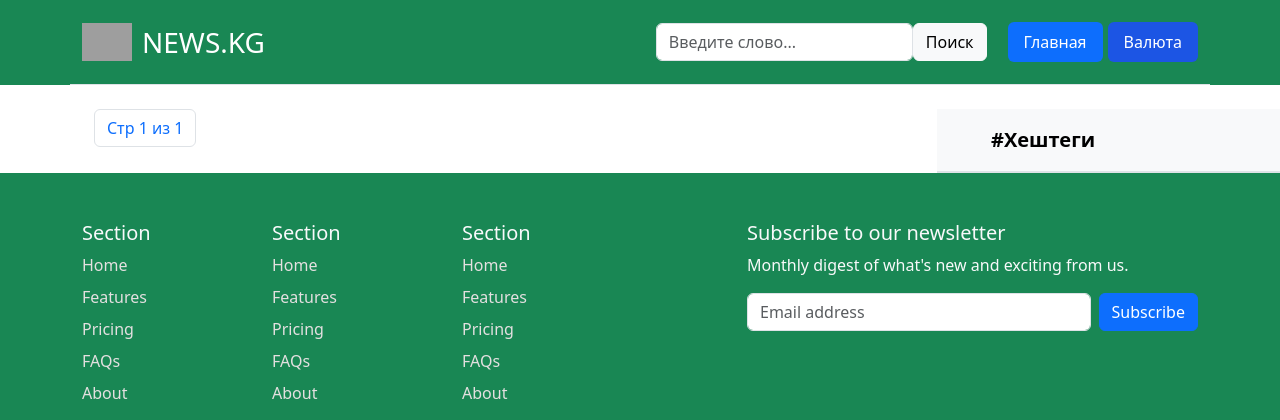
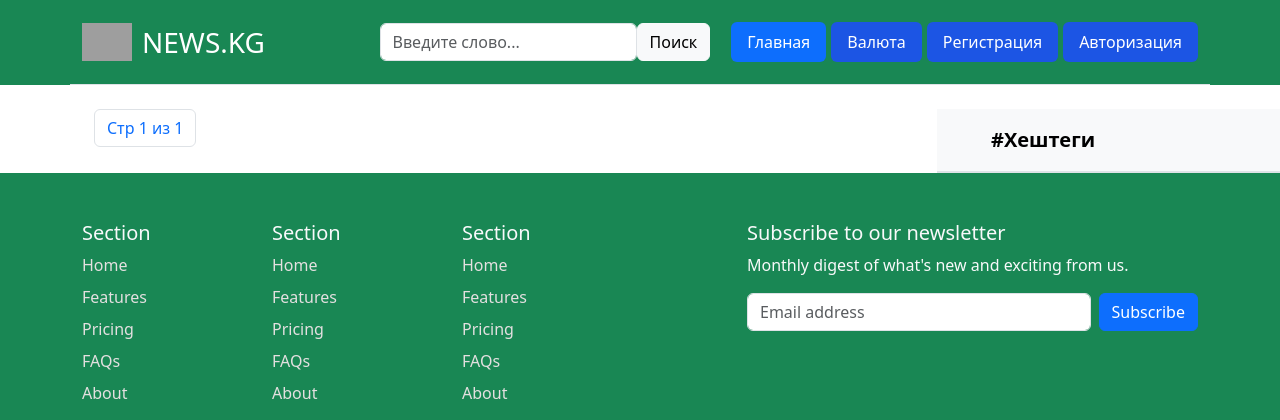
Before and after one commit to edzen12/news-backend9, a Django app: page / in a window 1280 px wide. Shown: the top 420 px of the page. Run offline with Django 5.2, Linux system fonts and the light colour scheme; data that the repository does not hold is empty; some libraries are stand-ins or nearby versions; grey boxes are pictures that could not be loaded.

Commit message:
register, login, logout

```diff
--- a/news/settings.py
+++ b/news/settings.py
@@ -116,6 +116,10 @@ USE_I18N = True
 
 USE_TZ = True
 
+# AUTH
+LOGIN_REDIRECT_URL = '/'
+LOGOUT_REDIRECT_URL = '/'
+
 
 # Static files (CSS, JavaScript, Images)
 # https://docs.djangoproject.com/en/6.0/howto/static-files/
--- a/news/urls.py
+++ b/news/urls.py
@@ -2,12 +2,16 @@ from django.contrib import admin
 from django.urls import path, include
 from django.conf.urls.static import static
 from django.conf import settings
+from django.contrib.auth import views as auth_views
 from post import views
 
 
 urlpatterns = [
     path('admin/', admin.site.urls),
     path("ckeditor5/", include('django_ckeditor_5.urls')),
+    path('register/', views.register, name='register'),
+    path('login/', auth_views.LoginView.as_view(template_name='login.html'), name='login'),
+    path('logout/', auth_views.LogoutView.as_view(), name='logout'),
     path('', views.index, name='home'),
     path('search/', views.search, name='search'),
     path('currency/', views.currency_view, name='currency'),
--- a/post/views.py
+++ b/post/views.py
@@ -2,10 +2,25 @@ from django.shortcuts import render, get_object_or_404, redirect
 from django.db.models import Count
 from django.core.paginator import Paginator
 from django.db.models import Q
+from django.contrib.auth.forms import UserCreationForm
 import xml.etree.ElementTree as ET
 import requests
 
 from post.models import Article, Category, Tag, Comment
+
+
+def register(request):
+    if request.method=='POST':
+        form = UserCreationForm(request.POST)
+        if form.is_valid():
+            form.save()
+            return redirect('login')
+    else:
+        form = UserCreationForm()
+    context = {
+        'form':form,
+    }
+    return render(request, 'register.html', context)
 
 
 def currency_view(request):
--- a/templates/base.html
+++ b/templates/base.html
@@ -38,6 +38,28 @@
             <li class="nav-item">
               <a class="nav-link" href="{% url "currency" %}">Валюта</a>
             </li>
+            {% if user.is_authenticated %}
+              <li class="nav-item">
+                <a href="#" class="nav-link">{{user.username}}</a>
+              </li>
+              <li class="nav-item">
+                <form action="{% url 'logout' %}" method="post">
+                    {% csrf_token %}
+                    <button type="submit" class="nav-link">Выход</button>
+                </form>
+              </li>
+              {% else %}
+              <li class="nav-item">
+                <a href="{% url 'register' %}" class="nav-link">
+                  Регистрация
+                </a>
+              </li>
+              <li class="nav-item">
+                <a href="{% url 'login' %}" class="nav-link">
+                  Авторизация
+                </a>
+              </li>
+            {% endif %}
         </ul>
         </header>
     </div>
```
Also changed, not shown: templates/login.html (added, +14 -0 lines), templates/register.html (added, +14 -0 lines).
